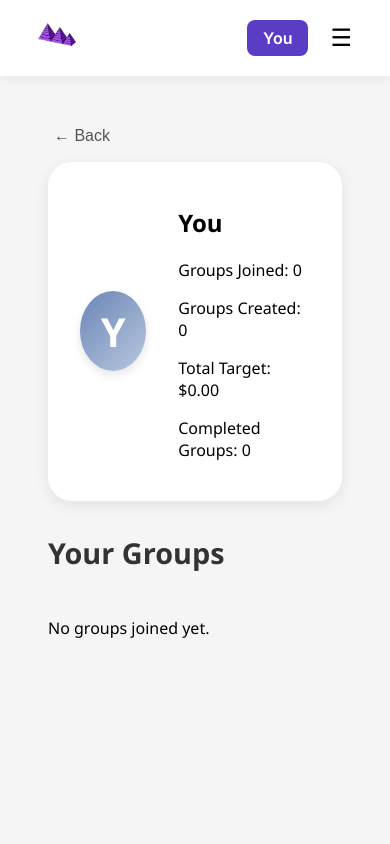
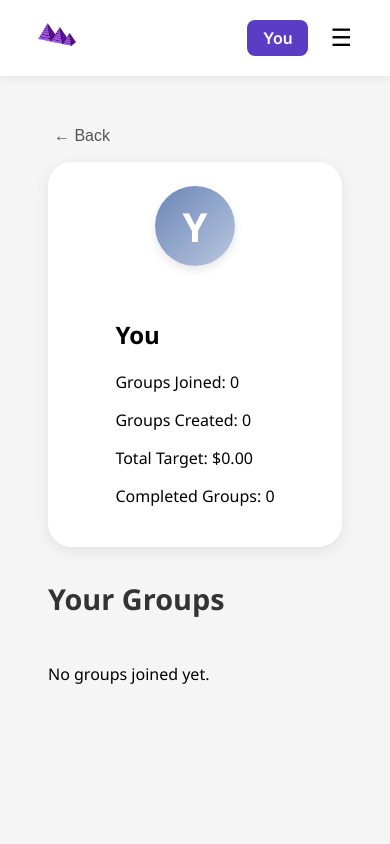
Before and after one commit to estelo2jz/cover-me, a React (Create React App) app: page /profile/You in a window 390 px wide. Shown: the top 844 px of the page. Built offline with nearby package versions, Linux system fonts and the light colour scheme.

Commit message:
Update User.scss

```diff
--- a/src/pages/User/User.scss
+++ b/src/pages/User/User.scss
@@ -100,3 +100,36 @@
   box-shadow: 0 0 10px rgba(91, 60, 196, 0.2);
   transition: all 0.3s ease;
 }
+
+@media (max-width: 768px) {
+  .user-profile {
+    padding: 1rem;
+
+    &__header {
+      flex-direction: column;
+      align-items: flex-start;
+      gap: 1rem;
+      padding: 1rem;
+    }
+
+    &__avatar {
+      width: 60px;
+      height: 60px;
+      font-size: 2rem;
+    }
+
+    h3 {
+      font-size: 1.5rem;
+    }
+
+    &__group-card {
+      padding: 1rem;
+      h4 {
+        font-size: 1rem;
+      }
+      p {
+        font-size: 0.85rem;
+      }
+    }
+  }
+}
```
